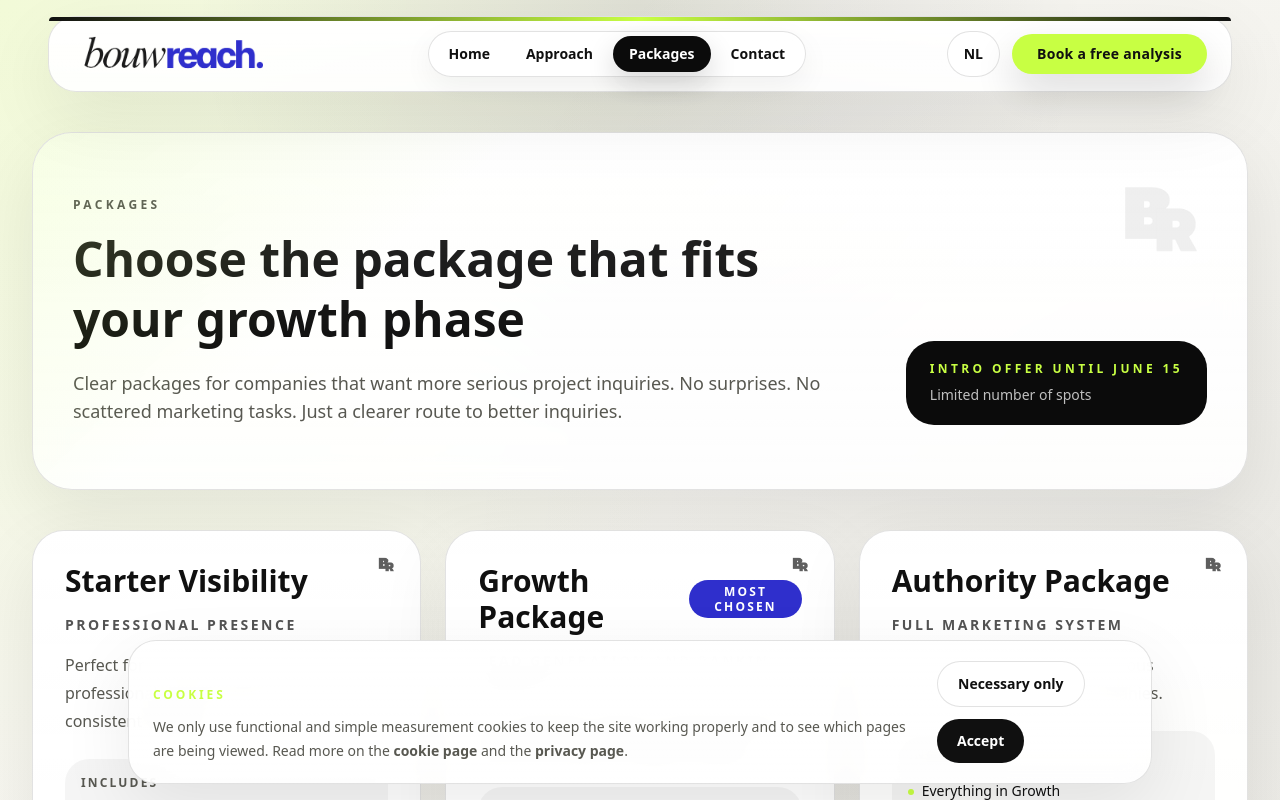
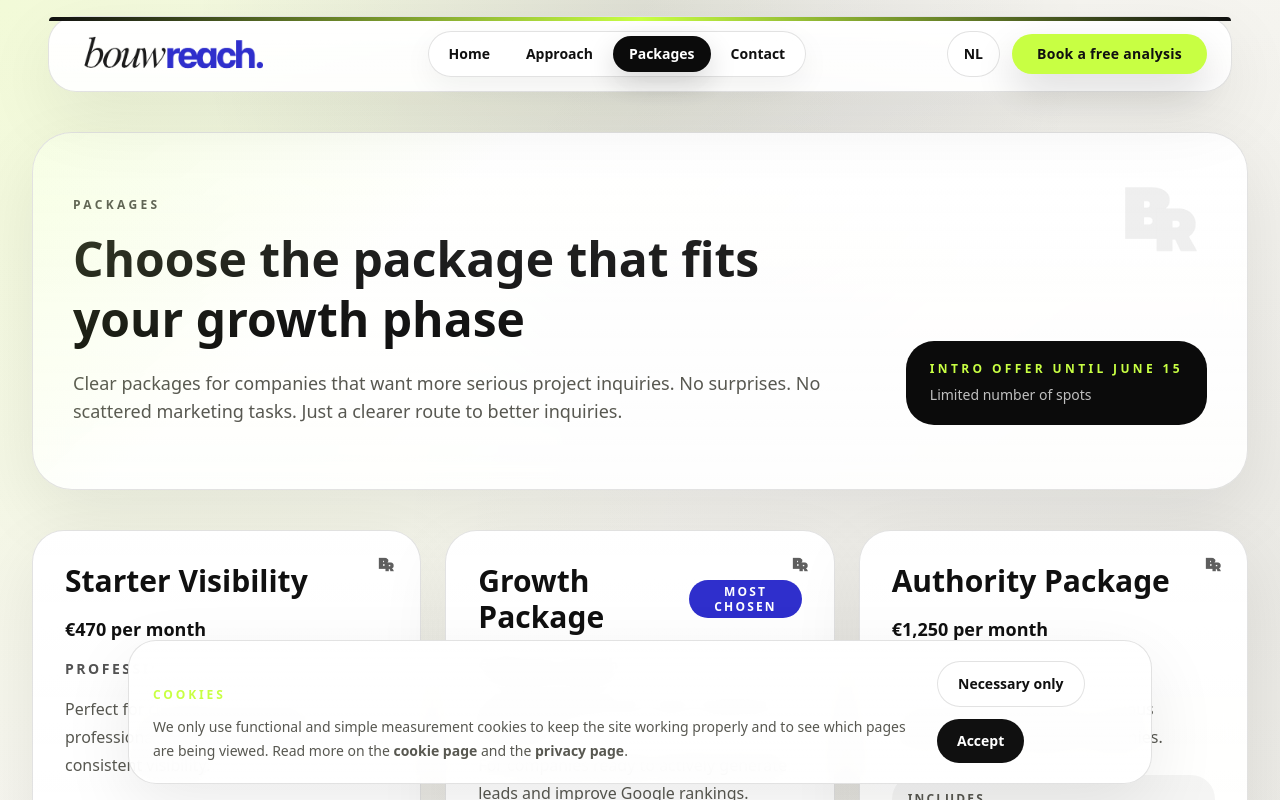
Before and after one commit to mahaaghas/BouwReach, a Next.js app: page /en/packages in a window 1280 px wide. Shown: the top 800 px of the page. Built offline with nearby package versions, Linux system fonts and the light colour scheme.

Commit message:
Restore package pricing on packages pages

```diff
--- a/app/en/packages/page.tsx
+++ b/app/en/packages/page.tsx
@@ -15,6 +15,7 @@ export const metadata = createMetadata({
 const packages = [
   {
     name: "Starter Visibility",
+    price: "€470 per month",
     label: "Professional presence",
     description:
       "Perfect for companies that want a professional online presence and consistent visibility.",
@@ -33,6 +34,7 @@ const packages = [
   },
   {
     name: "Growth Package",
+    price: "€750 per month",
     label: "Lead generation and ranking growth",
     badge: "Most chosen",
     description:
@@ -55,6 +57,7 @@ const packages = [
   },
   {
     name: "Authority Package",
+    price: "€1,250 per month",
     label: "Full marketing system",
     description:
       "A full marketing system for serious construction and prefab companies.",
@@ -204,6 +207,7 @@ export default function EnglishPackagesPage() {
                   </span>
                 ) : null}
               </div>
+              <p className="mt-4 text-lg font-semibold">{item.price}</p>
               <p className="mt-4 text-sm font-semibold uppercase tracking-[0.18em] text-[rgba(16,16,16,0.72)]">{item.label}</p>
               <p className="mt-4 text-base leading-7 text-[var(--muted)]">{item.description}</p>
               <div className="mt-6 rounded-[24px] bg-[rgba(18,18,18,0.04)] p-4">
--- a/app/pakketten/page.tsx
+++ b/app/pakketten/page.tsx
@@ -14,6 +14,7 @@ export const metadata = createMetadata({
 const packages = [
   {
     name: "Starter Visibility",
+    price: "€470 per maand",
     label: "Professionele online aanwezigheid",
     description:
       "Perfect voor bedrijven die een professionele online aanwezigheid en consistente zichtbaarheid willen.",
@@ -32,6 +33,7 @@ const packages = [
   },
   {
     name: "Growth Package",
+    price: "€750 per maand",
     label: "Leadgeneratie en betere vindbaarheid",
     badge: "Meest gekozen",
     description:
@@ -54,6 +56,7 @@ const packages = [
   },
   {
     name: "Authority Package",
+    price: "€1.250 per maand",
     label: "Volledig marketingsysteem",
     description:
       "Een volledig marketingsysteem voor serieuze bouw- en prefabbedrijven.",
@@ -203,6 +206,7 @@ export default function PackagesPage() {
                   </span>
                 ) : null}
               </div>
+              <p className="mt-4 text-lg font-semibold">{item.price}</p>
               <p className="mt-4 text-sm font-semibold uppercase tracking-[0.18em] text-[rgba(16,16,16,0.72)]">{item.label}</p>
               <p className="mt-4 text-base leading-7 text-[var(--muted)]">{item.description}</p>
               <div className="mt-6 rounded-[24px] bg-[rgba(18,18,18,0.04)] p-4">
```
